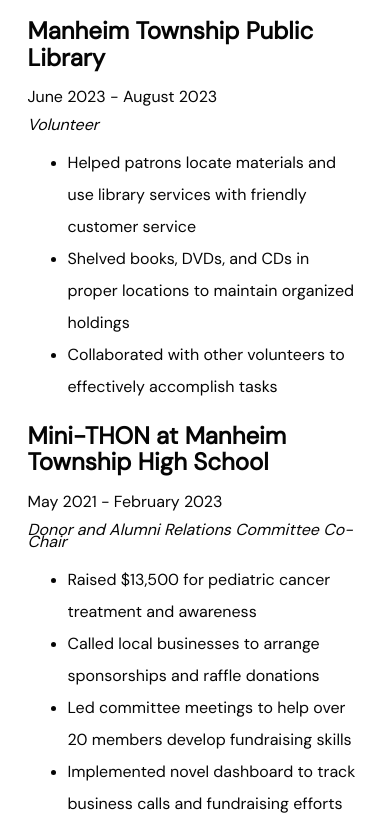
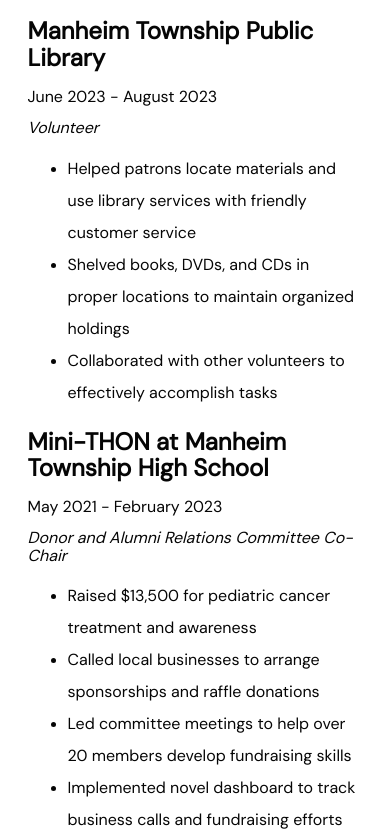
Before and after one commit to daedaldan/daedaldan.github.io, a plain HTML site: page index.html in a window 390 px wide. Shown: the part 2889-3720 px from the top of the page. Drawn offline with Linux system fonts and the light colour scheme; a web font is replaced by a local one.

Commit message:
Update line height for role when text wraps

```diff
--- a/style.css
+++ b/style.css
@@ -217,9 +217,19 @@ br {
   }
 }
 
-.role {
-  font-style: italic;
+@media (min-width: 1200px) {
+  .role {
+    font-style: italic;
+  }
 }
+
+@media (max-width: 1200px) {
+  .role {
+    font-style: italic;
+    line-height: 1.1em;
+  }
+}
+
 
 /* Skills */
 #skills {
```
